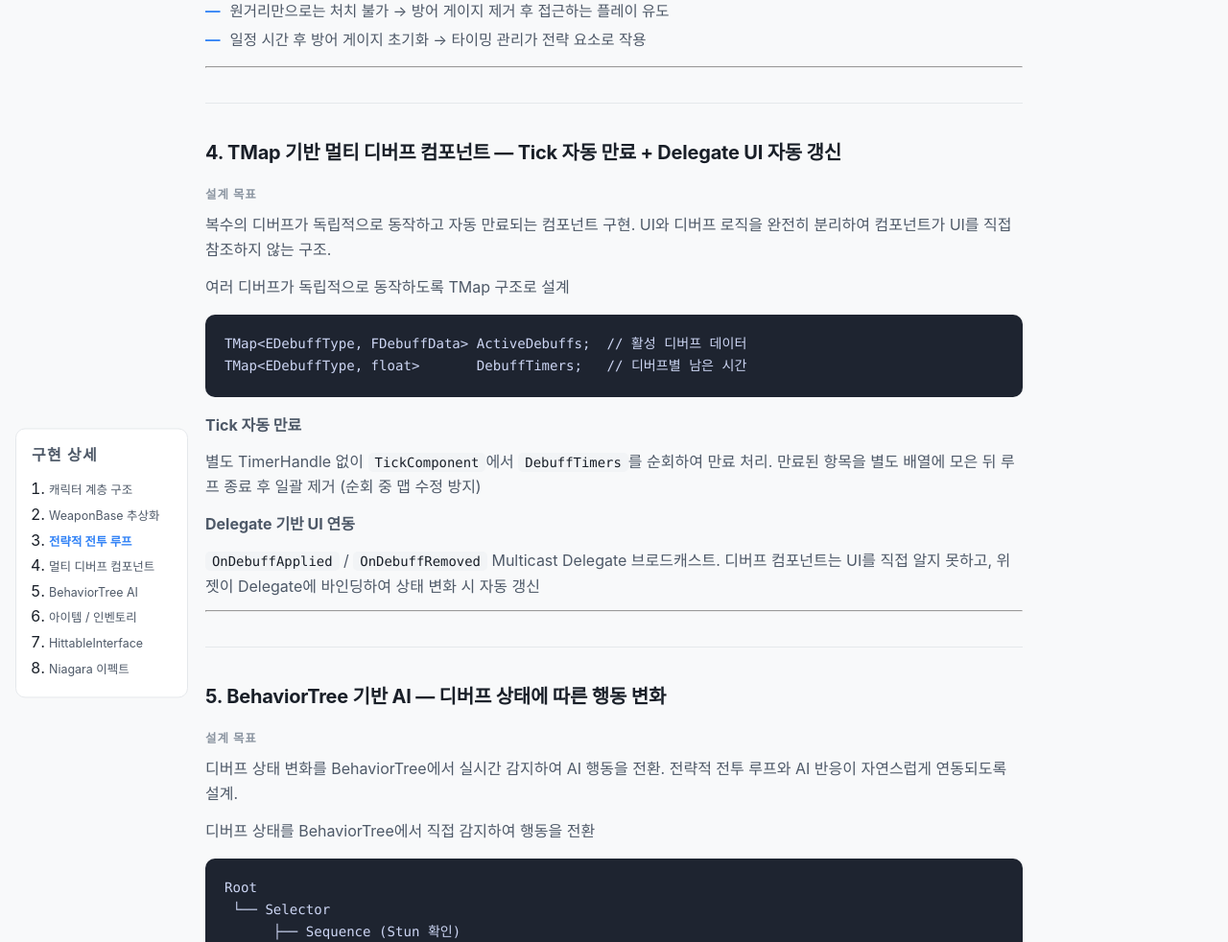
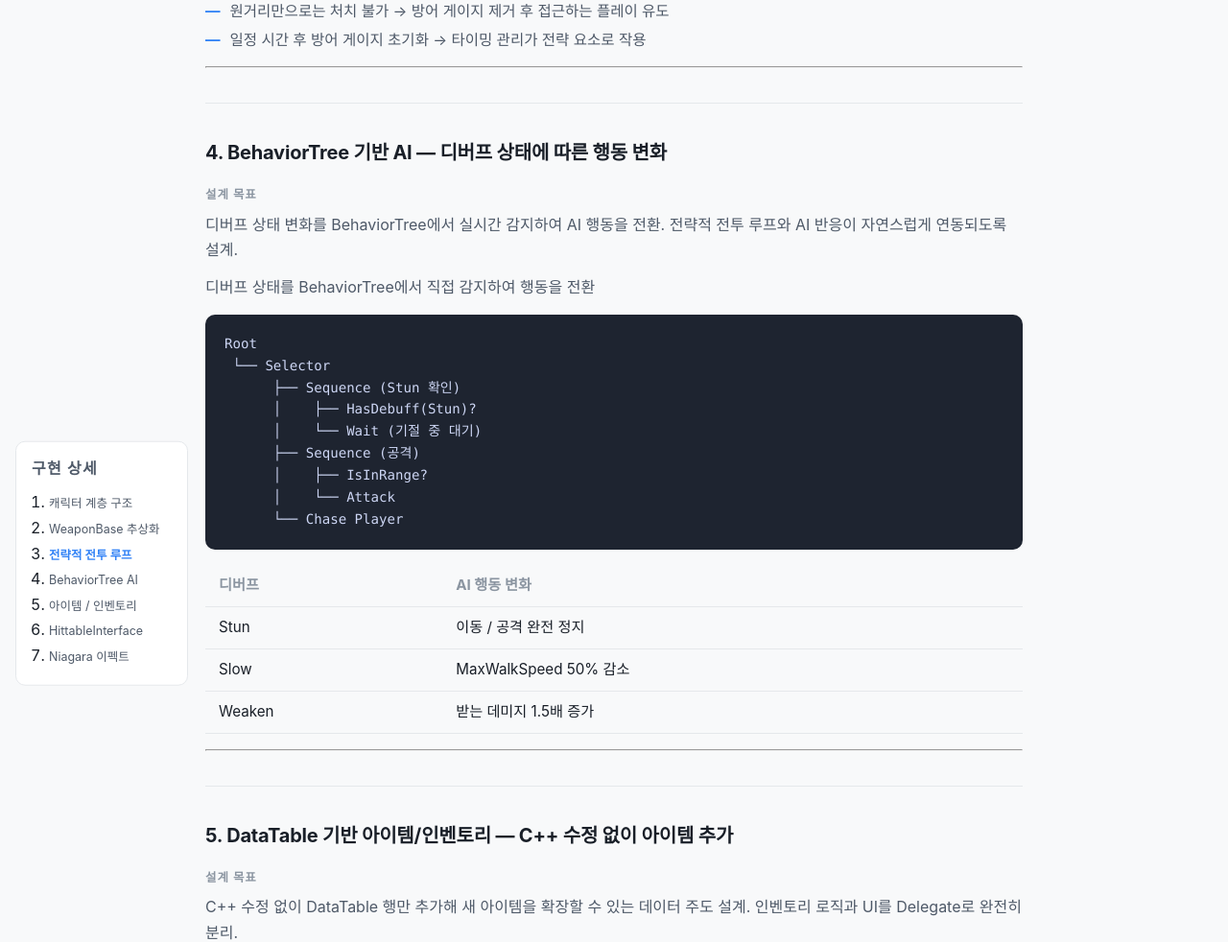
Before and after one commit to KimJinsun610/KimJinsun610.github.io, a Jekyll site: the page built from projects/project-bbb.md, in a window 1280 px wide and 1400 px high, scrolled down 3095 px. Shown: the part 113-1095 px from the top of the window at 96% size. Built offline with Jekyll 4.4.1, drawn with Linux system fonts in a browser that asks for light colours; some web fonts are replaced; some of the changed text lies outside the part shown.

Commit message:
delete bbb 4

````diff
--- a/index.html
+++ b/index.html
@@ -181,7 +181,6 @@
           <li>플레이어/적 캐릭터 계층 구조 설계 (CharacterBase 공통화)</li>
           <li>WeaponBase 추상화 — Base 수정 없이 원거리/근거리 무기 독립 확장</li>
           <li>디버프 누적 → 근거리 마무리 구조의 전략적 전투 루프</li>
-          <li>TMap 기반 멀티 디버프 컴포넌트 — Tick 자동 만료 + Delegate UI 자동 갱신</li>
           <li>BehaviorTree 기반 AI — 디버프 상태(Stun/Slow/Weaken)에 따른 행동 변화</li>
           <li>DataTable 기반 아이템/인벤토리 시스템 — ActorComponent 분리 + Delegate UI 연동</li>
           <li>HittableInterface 도입 — 발사체 코드 수정 없이 피격 가능 오브젝트 확장</li>
--- a/projects/project-bbb.md
+++ b/projects/project-bbb.md
@@ -57,15 +57,13 @@ UActorComponent
   <span class="toc-sep">*</span>
   <a href="#sec-3">3. 전략적 전투 루프</a>
   <span class="toc-sep">*</span>
-  <a href="#sec-4">4. 멀티 디버프 컴포넌트</a>
+  <a href="#sec-4">4. BehaviorTree AI</a>
   <span class="toc-sep">*</span>
-  <a href="#sec-5">5. BehaviorTree AI</a>
+  <a href="#sec-5">5. 아이템 / 인벤토리</a>
   <span class="toc-sep">*</span>
-  <a href="#sec-6">6. 아이템 / 인벤토리</a>
+  <a href="#sec-6">6. HittableInterface</a>
   <span class="toc-sep">*</span>
-  <a href="#sec-7">7. HittableInterface</a>
-  <span class="toc-sep">*</span>
-  <a href="#sec-8">8. Niagara 이펙트</a>
+  <a href="#sec-7">7. Niagara 이펙트</a>
 </div>
 
 
@@ -145,35 +143,7 @@ WeaponBase::Attack()   ← PURE_VIRTUAL
 
 <a id="sec-4"></a>
 
-## 4. TMap 기반 멀티 디버프 컴포넌트 — Tick 자동 만료 + Delegate UI 자동 갱신
-
-#### 설계 목표
-
-복수의 디버프가 독립적으로 동작하고 자동 만료되는 컴포넌트 구현.
-UI와 디버프 로직을 완전히 분리하여 컴포넌트가 UI를 직접 참조하지 않는 구조.
-
-여러 디버프가 독립적으로 동작하도록 TMap 구조로 설계
-
-```cpp
-TMap<EDebuffType, FDebuffData> ActiveDebuffs;  // 활성 디버프 데이터
-TMap<EDebuffType, float>       DebuffTimers;   // 디버프별 남은 시간
-```
-
-**Tick 자동 만료**
-
-별도 TimerHandle 없이 `TickComponent`에서 `DebuffTimers`를 순회하여 만료 처리.
-만료된 항목을 별도 배열에 모은 뒤 루프 종료 후 일괄 제거 (순회 중 맵 수정 방지)
-
-**Delegate 기반 UI 연동**
-
-`OnDebuffApplied` / `OnDebuffRemoved` Multicast Delegate 브로드캐스트.
-디버프 컴포넌트는 UI를 직접 알지 못하고, 위젯이 Delegate에 바인딩하여 상태 변화 시 자동 갱신
-
----
-
-<a id="sec-5"></a>
-
-## 5. BehaviorTree 기반 AI — 디버프 상태에 따른 행동 변화
+## 4. BehaviorTree 기반 AI — 디버프 상태에 따른 행동 변화
 
 #### 설계 목표
 
@@ -202,9 +172,9 @@ Root
 
 ---
 
-<a id="sec-6"></a>
+<a id="sec-5"></a>
 
-## 6. DataTable 기반 아이템/인벤토리 — C++ 수정 없이 아이템 추가
+## 5. DataTable 기반 아이템/인벤토리 — C++ 수정 없이 아이템 추가
 
 #### 설계 목표
 
@@ -265,9 +235,9 @@ if (bIsInventoryOpen)
 
 ---
 
-<a id="sec-7"></a>
+<a id="sec-6"></a>
 
-## 7. HittableInterface — 발사체 코드 수정 없이 피격 가능 오브젝트 확장
+## 6. HittableInterface — 발사체 코드 수정 없이 피격 가능 오브젝트 확장
 
 #### 설계 목표
 
@@ -321,9 +291,9 @@ GetWorld()->GetTimerManager().SetTimer(LandingDetectTimer, [this]()
 
 ---
 
-<a id="sec-8"></a>
+<a id="sec-7"></a>
 
-## 8. Niagara 사망 이펙트 — AnimNotify/타이머 이중 구조로 모든 적 드롭 타이밍 보장
+## 7. Niagara 사망 이펙트 — AnimNotify/타이머 이중 구조로 모든 적 드롭 타이밍 보장
 
 #### 설계 목표
 
@@ -363,11 +333,10 @@ Physics 착지 → SpawnItemAndDestroy()
     <li><a href="#sec-1">캐릭터 계층 구조</a></li>
     <li><a href="#sec-2">WeaponBase 추상화</a></li>
     <li><a href="#sec-3">전략적 전투 루프</a></li>
-    <li><a href="#sec-4">멀티 디버프 컴포넌트</a></li>
-    <li><a href="#sec-5">BehaviorTree AI</a></li>
-    <li><a href="#sec-6">아이템 / 인벤토리</a></li>
-    <li><a href="#sec-7">HittableInterface</a></li>
-    <li><a href="#sec-8">Niagara 이펙트</a></li>
+    <li><a href="#sec-4">BehaviorTree AI</a></li>
+    <li><a href="#sec-5">아이템 / 인벤토리</a></li>
+    <li><a href="#sec-6">HittableInterface</a></li>
+    <li><a href="#sec-7">Niagara 이펙트</a></li>
   </ol>
 </nav>
 
````
Also changed, not shown: other parts of projects/project-bbb.md (+1 -1 lines).
